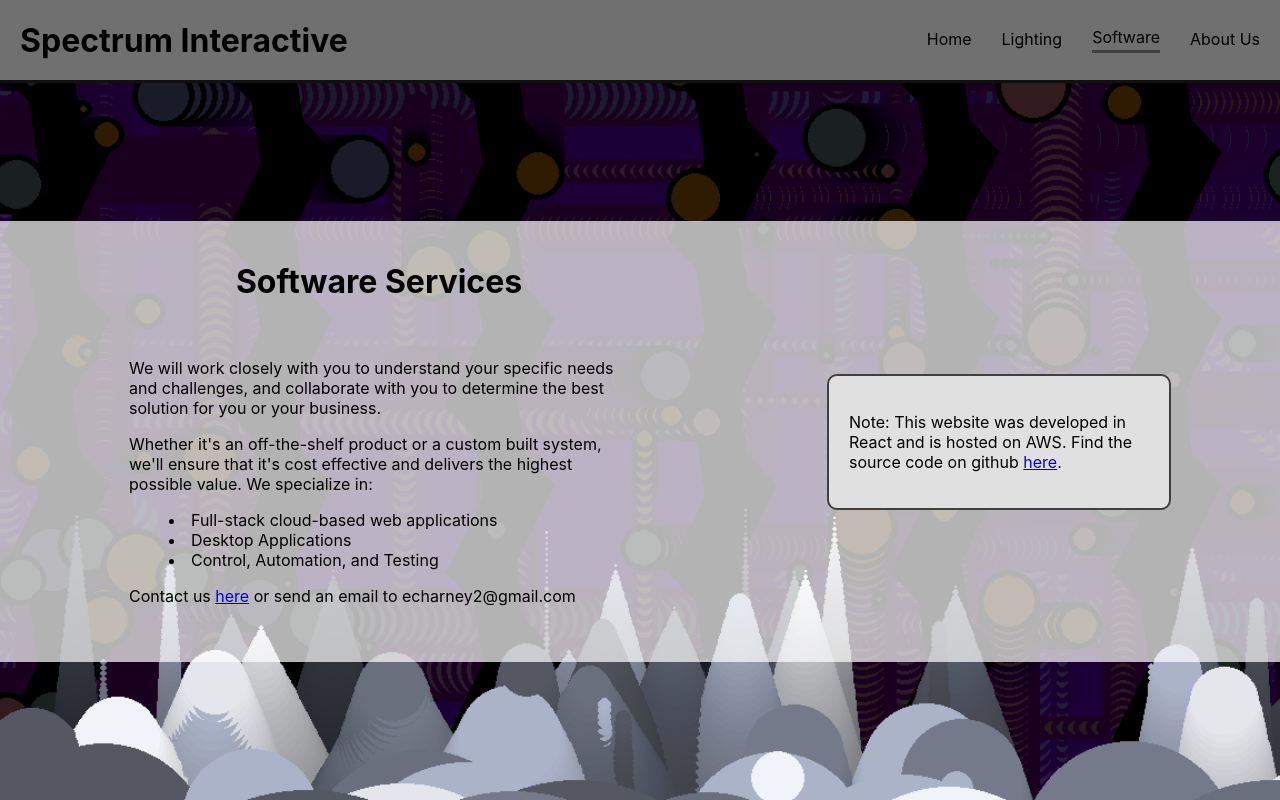
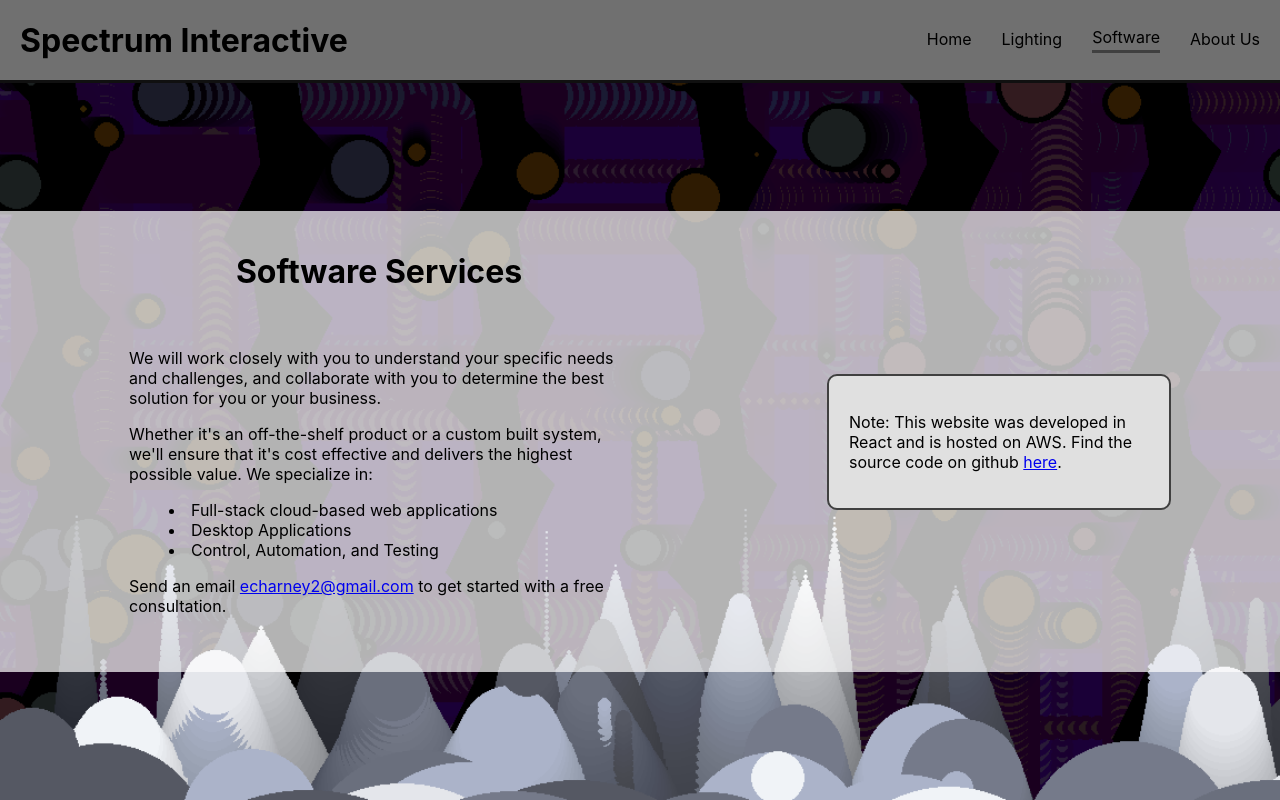
Before and after one commit to echarney2/spectrum-public, a React (Create React App) app in the folder front-end/: page /software in a window 1280 px wide. Built offline with nearby package versions, Linux system fonts and the light colour scheme.

Commit message:
Disabled contact form temporarily. Final cosmetic/text changes for initial launch.

```diff
--- a/front-end/src/App.css
+++ b/front-end/src/App.css
@@ -108,6 +108,10 @@ li {
     margin-right: 20px;
 }
 
+.padding-r-20 {
+    padding-right: 20px;
+}
+
 .padding-r-30 {
     padding-right: 30px;
 }
--- a/front-end/src/components/page-contact/contact-form.jsx
+++ b/front-end/src/components/page-contact/contact-form.jsx
@@ -1,10 +1,10 @@
 import {useState} from "react";
 
 export default function ContactForm() {
-    let [name, setName] = useState("");
-    let [email, setEmail] = useState("");
-    let [subject, setSubject] = useState("");
-    let [message, setMessage] = useState("");
+    // let [name, setName] = useState("");
+    // let [email, setEmail] = useState("");
+    // let [subject, setSubject] = useState("");
+    // let [message, setMessage] = useState("");
 
     function onSubmit() {
         alert("This feature is not yet implemented. Please send an email")
@@ -13,16 +13,18 @@ export default function ContactForm() {
     return (
         <div className="flex-column about-us-text-area">
             <h1 className="center-horizontal">Contact Us</h1>
-            <label>Name</label>
-            <input value={name} onChange={(evt) => {setName(evt.target.value)}}></input>
-            <label>Email</label>
-            <input value={email} onChange={(evt) => {setEmail(evt.target.value)}}></input>
-            <label>Subject</label>
-            <input value={subject} onChange={(evt) => {setSubject(evt.target.value)}}></input>
-            <label>Message</label>
-            <textarea value={message} onChange={(evt) => {setMessage(evt.target.value)}}></textarea>
-            <button className="send-button" onClick={onSubmit}>Send</button>
-            <div className="service-description">Or send an email to echarney2@gmail.com</div>
+            {/*<label>Name</label>*/}
+            {/*<input value={name} onChange={(evt) => {setName(evt.target.value)}}></input>*/}
+            {/*<label>Email</label>*/}
+            {/*<input value={email} onChange={(evt) => {setEmail(evt.target.value)}}></input>*/}
+            {/*<label>Subject</label>*/}
+            {/*<input value={subject} onChange={(evt) => {setSubject(evt.target.value)}}></input>*/}
+            {/*<label>Message</label>*/}
+            {/*<textarea value={message} onChange={(evt) => {setMessage(evt.target.value)}}></textarea>*/}
+            {/*<button className="send-button" onClick={onSubmit}>Send</button>*/}
+            <div className="service-description">
+                For questions, quotes, collaboration, or scheduling, please reach out directly to <a href="mailto:echarney2@gmail.com">echarney2@gmail.com</a>
+            </div>
         </div>
     )
 }
--- a/front-end/src/components/page-contact/page-contact.jsx
+++ b/front-end/src/components/page-contact/page-contact.jsx
@@ -16,8 +16,8 @@ export default function PageContact() {
                     </div>
                     <div className="flex-column center">
                         <h1 className="center-horizontal">About Us</h1>
-                        <p className="about-us-text">Spectrum Interactive is owned and operated by Eric Charney, a Physicist and Software Developer based out of Denver Colorado. Eric has 7 years of professional experience as a software developer ranging from test/manufacturing to physics research to e-commerce. You can find Eric's full professional resume <a href="/Eric-Charney-Resume.pdf">here</a>.</p>
-                        <p className="about-us-text">Eric has a lifelong passion for music, science, and technology and is always looking for ways to fuse the three together. Eric originally designed the Spectrum Interactive Lighting Instrument for use in his local bands Zero Player Game, Tezca, and Koion Kitten</p>
+                        <p className="about-us-text">Spectrum Interactive is owned and operated by Eric Charney, a Physicist and Software Developer based out of Denver Colorado. Eric has 7 years of professional experience ranging from test/manufacturing to physics research to web development. You can find Eric's full professional resume <a href="/Eric-Charney-Resume.pdf">here</a>.</p>
+                        <p className="about-us-text">Eric has a lifelong passion for music, science, and technology and is always looking for ways to fuse the three together. Eric originally designed the Spectrum Interactive Lighting Instrument for use in his local bands Zero Player Game, Tezca, and Koion Kitten.</p>
                     </div>
                 </div>
                 <div className="flex-row center-vertical">
--- a/front-end/src/components/page-lighting/page-lighting.jsx
+++ b/front-end/src/components/page-lighting/page-lighting.jsx
@@ -18,7 +18,7 @@ export default function PageLighting () {
                         <div className="lighting-text flex-column">
                             <h1 className="center-horizontal">{c.LIGHTING_PAGE_TITLE}</h1>
                             <p className="service-description">{c.LIGHTING_PAGE_DESCRIPTION}</p>
-                            <p className="service-description">Contact us <a href={"/contact"}>here</a> or send an email to echarney2@gmail.com</p>
+                            <p className="service-description">For info and booking, reach out to <a href="mailto:echarney2@gmail.com">echarney2@gmail.com</a></p>
                         </div>
                     </div>
                 </div>
@@ -36,7 +36,7 @@ export default function PageLighting () {
                                 })}
                                 <div className="service-description">{c.SILI_DESCRIPTION_2}</div>
                             </div>
-                            <div className="center margin-r-20">
+                            <div className="center padding-r-20">
                                 <img width={600} className="img-grow" src="/img/dmx_control_screenshot.png" alt="SILI"></img>
                             </div>
                         </div>
--- a/front-end/src/components/page-software/page-software.jsx
+++ b/front-end/src/components/page-software/page-software.jsx
@@ -17,7 +17,7 @@ export default function PageSoftware() {
                                 {c.SOFTWARE_SERVICES_LIST.map(service => {
                                     return <li>{service}</li>
                                 })}
-                                <p>Contact us <a href={"/contact"}>here</a> or send an email to echarney2@gmail.com</p>
+                                <p>Send an email <a href="mailto:echarney2@gmail.com">echarney2@gmail.com</a> to get started with a free consultation.</p>
                             </div>
                         </div>
                         <div className="flex-column center">
--- a/front-end/src/constants.js
+++ b/front-end/src/constants.js
@@ -23,7 +23,7 @@ export const SOFTWARE_MESSAGE = "Let us put our 7+ years of full stack software
 
 // -------- Lighting Page --------
 export const LIGHTING_PAGE_TITLE = "Spectrum Interactive Lighting"
-export const LIGHTING_PAGE_DESCRIPTION = "We use our in-house software SILI to create an experience unique to " +
+export const LIGHTING_PAGE_DESCRIPTION = "We use our in-house software to create an experience unique to " +
     "your music, event, and location. Work with us to build your own color palettes, queues, and effects. Now serving " +
     "bands, DJs, venues, and producers in the Denver Metro Area."
 
```
